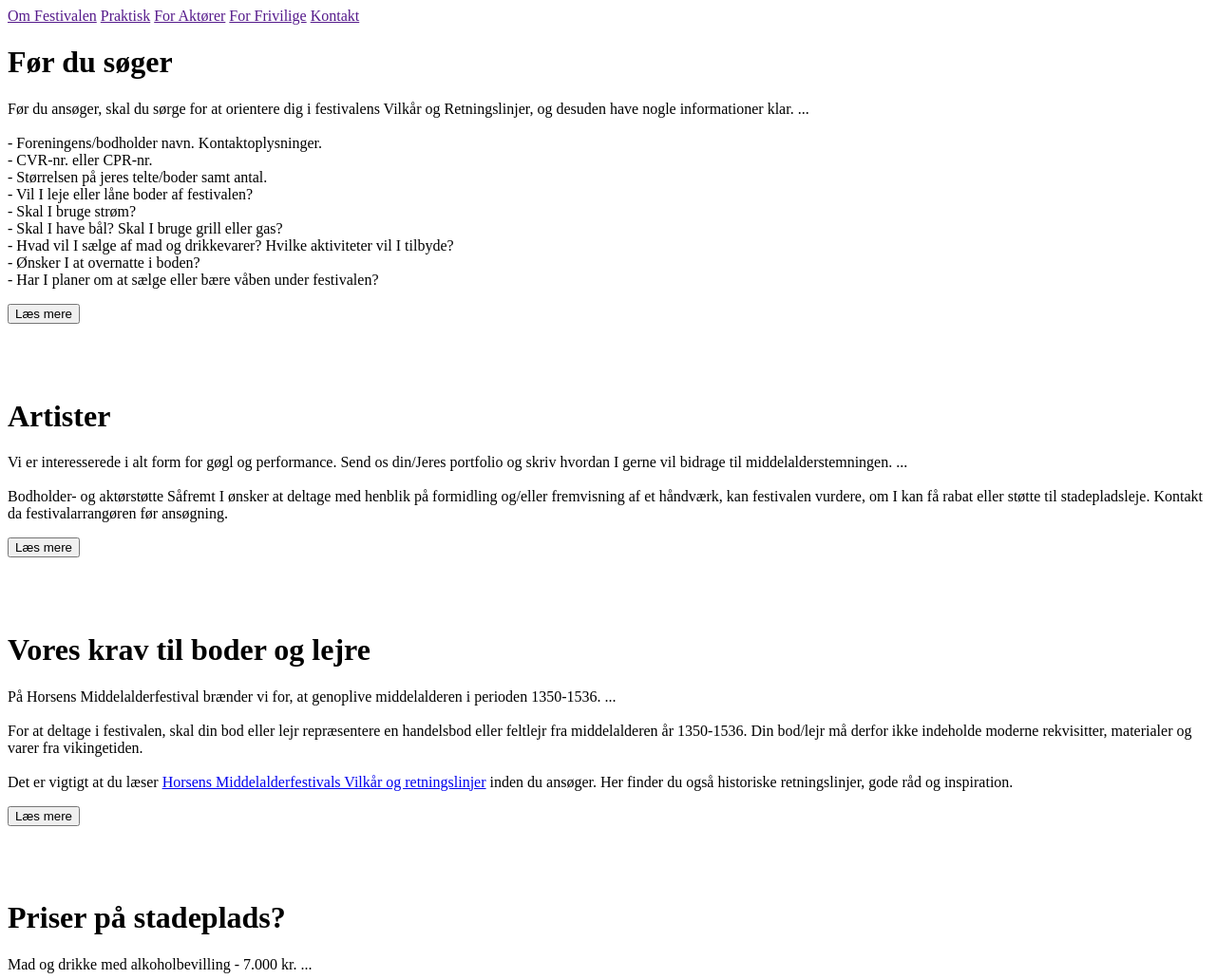
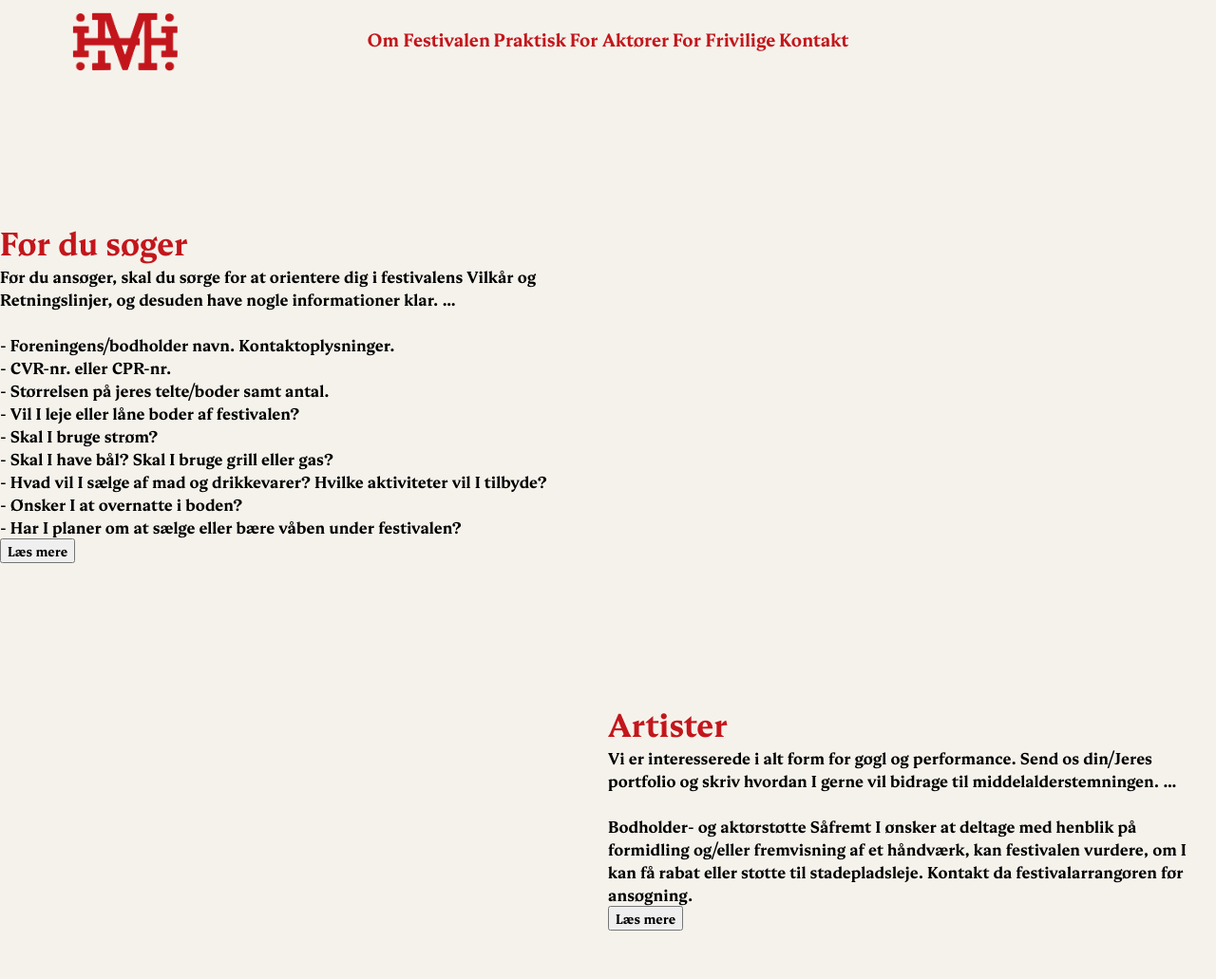
Before and after one commit to Ruskindshood/HMF, a plain HTML site: page index.html in a window 1280 px wide. Shown: the top 1031 px of the page at 95% size. Drawn offline with nearby package versions, Linux system fonts and the light colour scheme.

Commit message:
Update style.css

```diff
--- a/style.css
+++ b/style.css
@@ -2,3 +2,106 @@
     font-family: myFirstFont;
     src: url(fonts/ariata-text-bold.otf);
   }
+
+  * {
+    margin: 0;
+    font-family: myFirstFont!important;
+    box-sizing: border-box;
+  }
+
+  h1, h2, p {
+    font-family: "Ariata text", bold;
+  }
+
+  h1 {
+    color: #c3161c;
+  }
+
+
+  #formtekst {
+    width: 70%;
+    display: flex;
+    flex-wrap: wrap;
+  }
+
+  .h2 {
+    display: flex;
+    font-size: 1.5em;
+    color: #c3161c;
+  }
+
+  .h1 {
+    display: flex;
+    margin-left: 3px;
+    margin-right: 3px;
+    font-size: 1.5em;
+    color: #020201;
+  }
+
+  body {
+    min-height: 100vh;
+    background-color: #f5f2eb;
+  }
+
+  #skjold {
+    justify-content: center;
+    background-image: url(pictures/5.png);
+    background-repeat: no-repeat;
+    background-position: center;
+    background-size: contain;
+    width: 100%;
+    height: 150px;
+  }
+
+  a {
+    color: #c3161c;
+    font-family: Arial, Helvetica, sans-serif;
+    font-size: 18px;
+    text-decoration: none;
+    font-weight: 550;
+  }
+
+  header {
+    margin-bottom: 150px;
+  }
+
+  .parenthead {
+    display: grid;
+    background-color: #f5f2eb;
+    grid-template-columns: 20% 60% 20%;
+    grid-template-rows: 80px;
+    grid-column-gap: 0;
+    grid-row-gap: 0;
+  }
+
+  .divhead1 {
+    grid-area: 1/1/2/2;
+    margin-left: 3%;
+    margin-top: 3%;
+    background-image: url(pictures/hmflogo.png);
+    background-repeat: no-repeat;
+    background-position: center;
+    background-size: contain;
+  }
+
+  .divhead2 {
+    grid-area: 1/2/2/3;
+    display: flex;
+    justify-content: space-between;
+    margin-left: 17%;
+    margin-right: 17%;
+    align-items: center;
+  }
+
+  .divhead3 {
+    grid-area: 1/3/2/4;
+  }
+
+  .parent {
+    background-color: #f5f2eb;
+    display: grid;
+    grid-template-columns: repeat(2, 1fr);
+    grid-template-rows: repeat(5, 1fr);
+    grid-column-gap: 0;
+    grid-row-gap: 0;
+  }
```
